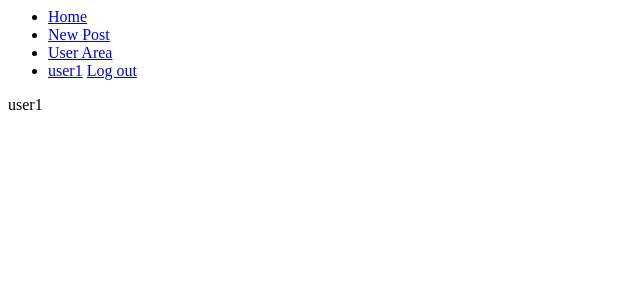
After one commit to fabiogribeiro/django-travelapp, a Django app: a page that uses travelapp/templates/travelapp/base.html in a window 1280 px wide. The commit adds this page. Shown: the top 300 px of the page, without its empty margins (0-640 px from the left). Run offline with Django 4.2, Linux system fonts and the light colour scheme; a user stored in the database is signed in; data comes from the database, SQL or seed files in the repository; both versions use the stored data as it was after the commit.

Commit message:
Add basic user funcionality and post submission

```diff
--- a/travelapp/models.py
+++ b/travelapp/models.py
@@ -1,5 +1,7 @@
 from django.db import models
+from django.contrib.auth.models import User
 
 class Post(models.Model):
     title = models.CharField(max_length=30)
     body = models.TextField()
+    author = models.ForeignKey(User, models.CASCADE, blank=True, null=True)
--- a/travelapp/templates/travelapp/base.html
+++ b/travelapp/templates/travelapp/base.html
@@ -3,6 +3,16 @@
         <title>{% block title %}{% endblock %}</title>
     </head>
     <body>
+        <nav>
+            <ul>
+                <li><a href='/'>Home</a></li>
+                <li><a href='{% url 'newpost' %}'>New Post</a></li>
+                <li><a href='{% url 'user_register' %}'>User Area</a></li>
+                {% if user.is_authenticated %}
+                <li><a href='{% url 'user_profile' user.username %}'>{{ user.username }}</a> <a href='{% url 'user_logout' %}'>Log out</a></li>
+                {% endif %}
+            </ul>
+        </nav>
         <div id="content">
             {% block content %}{% endblock %}
         </div>
--- /dev/null
+++ b/travelapp/templates/travelapp/user_profile.html
@@ -0,0 +1,17 @@
+{% extends "travelapp/base.html" %}
+
+{% block title %} Show user {% endblock %}
+
+{% block content %}
+
+{{ request.user.username }}
+
+{% for p in posts %}
+<ul>
+    <li>
+        {{ p.title }}
+    </li>
+</ul>
+{% endfor %}
+
+{% endblock %}
--- a/travelapp/urls.py
+++ b/travelapp/urls.py
@@ -4,4 +4,10 @@ from . import views
 
 urlpatterns = [
     path('', views.index, name='index'),
+    path('post/<int:id>/', views.showpost, name='showpost'),
+    path('newpost/', views.newpost, name='newpost'),
+    path('register/', views.user_register, name='user_register'),
+    path('login/', views.user_login, name='user_login'),
+    path('logout/', views.user_logout, name='user_logout'),
+    path('user/<str:username>/', views.user_profile, name='user_profile')
 ]
--- a/travelapp/views.py
+++ b/travelapp/views.py
@@ -1,5 +1,71 @@
-from django.shortcuts import render
+from django.shortcuts import get_object_or_404, render, redirect
 from django.http import HttpResponse
+from django.contrib.auth.forms import UserCreationForm, AuthenticationForm
+from django.contrib.auth import login, logout
+from django.contrib.auth.models import User
+
+from .models import Post
+from .forms import NewPostForm
 
 def index(req):
-    return render(req, 'travelapp/index.html')
+    posts = Post.objects.all()
+    return render(req, 'travelapp/index.html', {'posts': posts})
+
+def showpost(req, id):
+    post = get_object_or_404(Post, pk=id)
+    return render(req, 'travelapp/showpost.html', {'post': post})
+
+def newpost(req):
+    if req.method == 'POST':
+        form = NewPostForm(req.POST)
+
+        if form.is_valid():
+            post = form.save(commit=False)
+            if req.user.is_authenticated:
+                post.author = req.user
+
+            post.save()
+
+            return redirect('showpost', id=post.id)
+
+    else:
+        form = NewPostForm()
+
+    return render(req, 'travelapp/newpost.html', {'form': form})
+
+def user_register(req):
+    if req.method == 'POST':
+        form = UserCreationForm(req.POST)
+
+        if form.is_valid():
+            form.save()
+
+            return redirect('user_login')
+    else:
+        form = UserCreationForm()
+
+    return render(req, 'travelapp/register.html', {'form': form})
+
+def user_login(req):
+    if req.method == 'POST':
+        form = AuthenticationForm(data=req.POST)
+
+        if form.is_valid():
+            login(req, form.get_user())
+            return redirect('/')
+
+    else:
+        form = AuthenticationForm()
+
+    return render(req, 'travelapp/login.html', {'form': form})
+
+def user_logout(req):
+    logout(req)
+    return redirect('/')
+
+def user_profile(req, username):
+    if not req.user.is_authenticated:
+        return redirect('user_login')
+
+    user_posts = Post.objects.filter(author = req.user)
+    return render(req, 'travelapp/user_profile.html', {'posts': user_posts})
```
Also changed, not shown: travelapp/forms.py (added, +7 -0 lines), travelapp/templates/travelapp/index.html (+8 -1 lines), travelapp/templates/travelapp/login.html (added, +11 -0 lines), travelapp/templates/travelapp/newpost.html (added, +11 -0 lines), travelapp/templates/travelapp/register.html (added, +12 -0 lines), travelapp/templates/travelapp/showpost.html (added, +14 -0 lines), db.sqlite3, travelapp/migrations/0001_initial.py (added), travelapp/migrations/0002_alter_post_author.py (added), travelapp/migrations/0003_alter_post_author.py (added).
